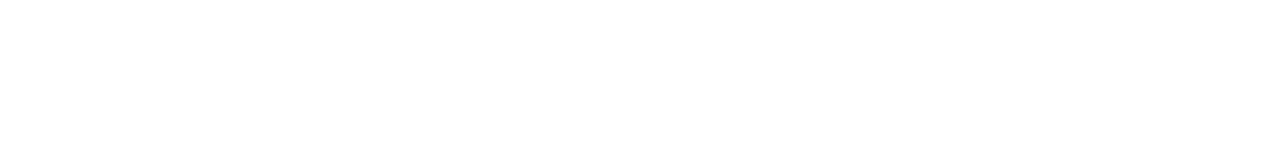
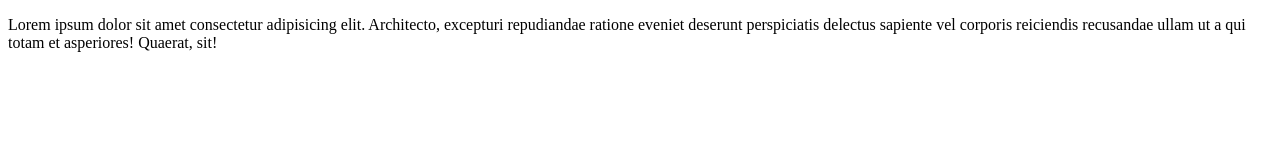
Before and after one commit to sdgm121/projeto-1, a plain HTML site: page index.html in a window 1280 px wide. Drawn offline with Linux system fonts and the light colour scheme.

Commit message:
Adicionado texto no body

```diff
--- a/index.html
+++ b/index.html
@@ -9,6 +9,10 @@
 
 <body>
 
+    <p>Lorem ipsum dolor sit amet consectetur adipisicing elit. Architecto, excepturi repudiandae ratione eveniet
+        deserunt perspiciatis delectus sapiente vel corporis reiciendis recusandae ullam ut a qui totam et asperiores!
+        Quaerat, sit!</p>
+
 </body>
 
 </html>
```
